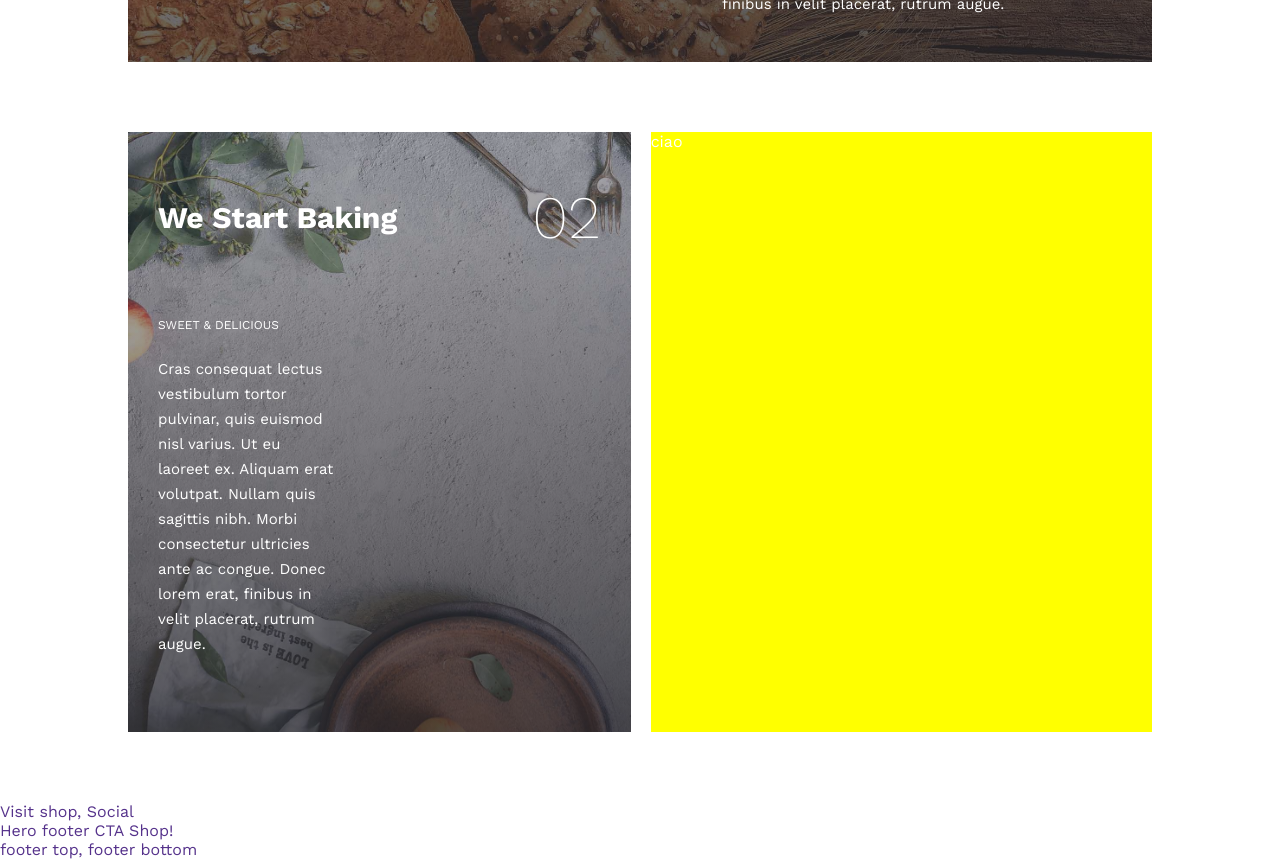
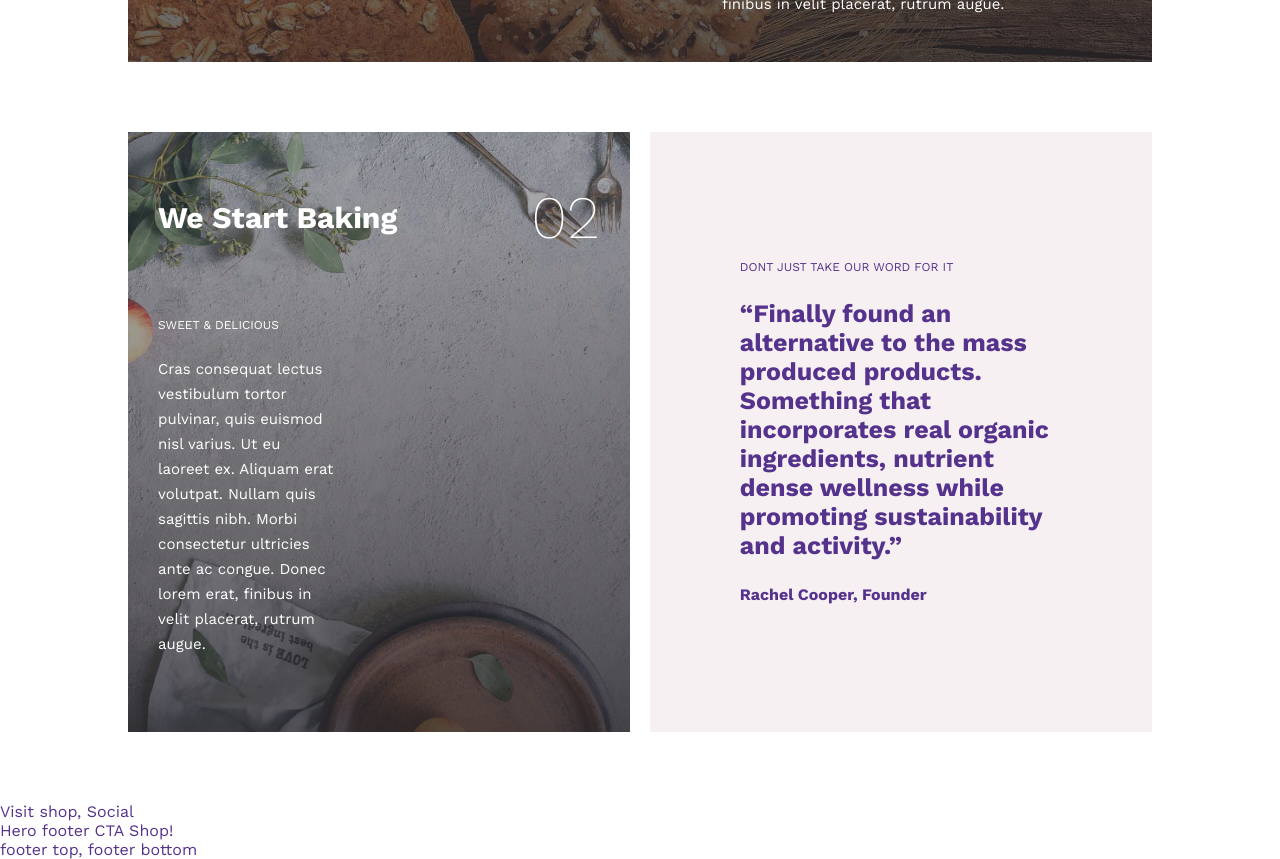
Before and after one commit to mariklim/proj-html-vuejs, a Vue app: page / in a window 1280 px wide. Shown: the part 3240-4099 px from the top of the page. Built offline with nearby package versions, Linux system fonts and the light colour scheme.

Commit message:
aggiunto box right per section2

```diff
--- a/src/assets/style/variables.scss
+++ b/src/assets/style/variables.scss
@@ -1,5 +1,6 @@
 //colors
 $main_color:  #55328b;
+$main_color_light: #f7f0f3;
 
 //Containers
 @mixin container_80{
--- a/src/components/Main/Steps.vue
+++ b/src/components/Main/Steps.vue
@@ -42,7 +42,13 @@
             </div>
           </div>
         </div>
-        <div class="box_right">ciao</div>
+        <div class="box_right">
+            <div class="text">
+            <h5>DONT JUST TAKE OUR WORD FOR IT</h5>
+            <h3>“Finally found an alternative to the mass produced products. Something that incorporates real organic ingredients, nutrient dense wellness while promoting sustainability and activity.”</h3>
+            <h4>Rachel Cooper, Founder</h4>
+            </div>
+        </div>
       </div>
     </section>
   </section>
@@ -104,9 +110,17 @@ export default {
     }
   }
   .box_right {
+      display: flex;
+      justify-content: center;
+      align-items: center;
     width: 50%;
     height: 100%;
-    background-color: yellow;
+    background-color: $main_color_light;
+    padding: 3.125rem;
+    color: $main_color;
+    .text{
+        width: 80%;
+    }
   }
 }
 
```
